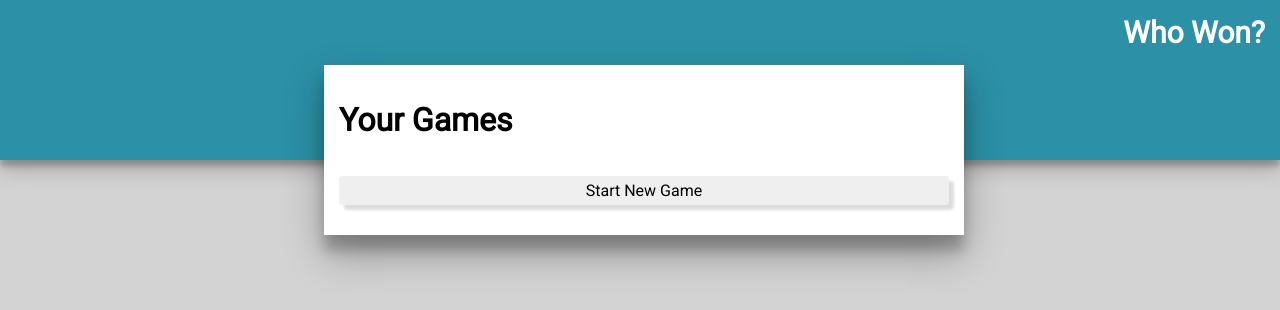
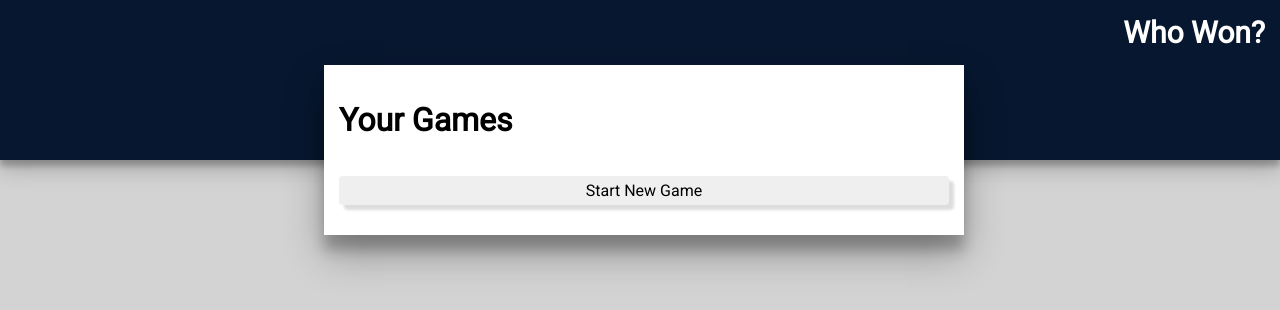
Before and after one commit to sorenson-tyler/who-won, a plain HTML site: page index.html in a window 1280 px wide. Drawn offline with Linux system fonts and the light colour scheme.

Commit message:
Change header color

```diff
--- a/content/style/shared.css
+++ b/content/style/shared.css
@@ -14,7 +14,7 @@ a {
 }
 
 #header {
-  background-color: rgb(44, 144, 166);
+  background-color: rgb(7, 23, 47);
   height: 20%;
   position: absolute;
   z-index: 0;
```
